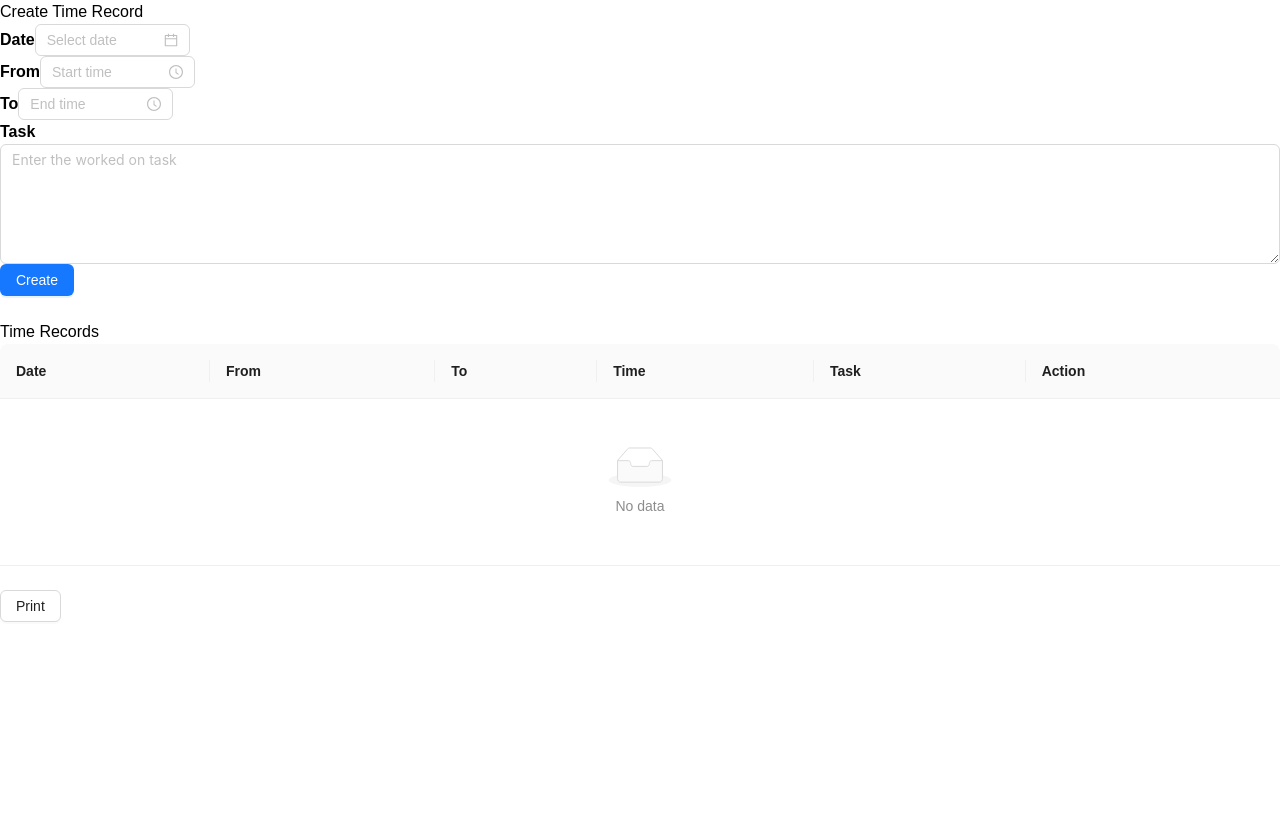
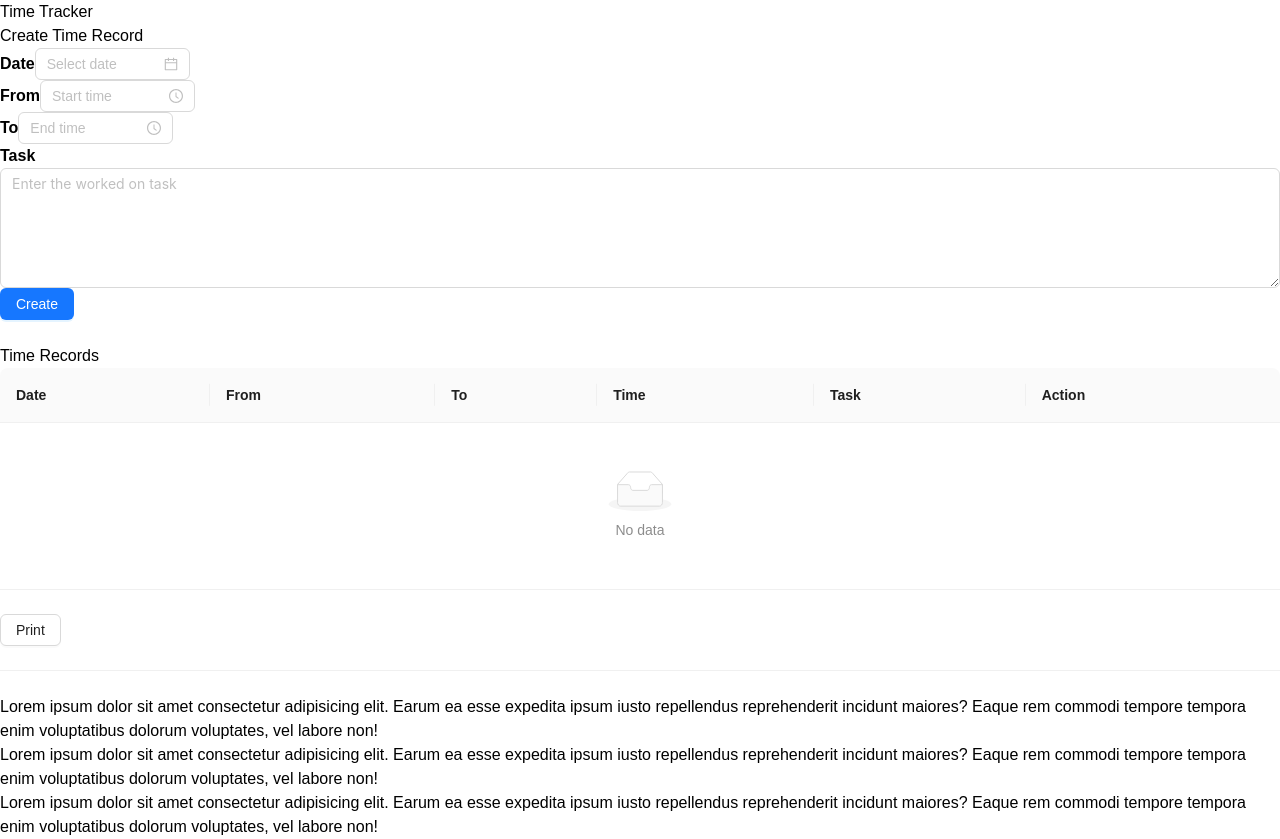
Before and after one commit to bitfexl/timetracker, a React (Vite) app in the folder time-tracker-ui/: page / in a window 1280 px wide. Before the commit the page ends 800 px from the top, so only its background shows below. Built offline with nearby package versions, Linux system fonts and the light colour scheme.

Commit message:
main layout

```diff
--- a/time-tracker-ui/src/App.tsx
+++ b/time-tracker-ui/src/App.tsx
@@ -1,7 +1,35 @@
+import { MainLayout } from "./layout/MainLayout";
 import { ProjectPage } from "./pages/ProjectPage";
 
 function App() {
-    return <ProjectPage></ProjectPage>;
+    const header = (
+        <div>
+            <h1>Time Tracker</h1>
+        </div>
+    );
+
+    const footer = (
+        <div className="flex justify-around gap-20 text-justify">
+            <p>
+                Lorem ipsum dolor sit amet consectetur adipisicing elit. Earum ea esse expedita ipsum iusto repellendus reprehenderit
+                incidunt maiores? Eaque rem commodi tempore tempora enim voluptatibus dolorum voluptates, vel labore non!
+            </p>
+            <p>
+                Lorem ipsum dolor sit amet consectetur adipisicing elit. Earum ea esse expedita ipsum iusto repellendus reprehenderit
+                incidunt maiores? Eaque rem commodi tempore tempora enim voluptatibus dolorum voluptates, vel labore non!
+            </p>
+            <p>
+                Lorem ipsum dolor sit amet consectetur adipisicing elit. Earum ea esse expedita ipsum iusto repellendus reprehenderit
+                incidunt maiores? Eaque rem commodi tempore tempora enim voluptatibus dolorum voluptates, vel labore non!
+            </p>
+        </div>
+    );
+
+    return (
+        <MainLayout header={header} footer={footer}>
+            <ProjectPage></ProjectPage>
+        </MainLayout>
+    );
 }
 
 export default App;
--- /dev/null
+++ b/time-tracker-ui/src/layout/MainLayout.tsx
@@ -0,0 +1,24 @@
+import { ReactNode } from "react";
+import { ChildrenProps } from "../util/Props";
+import { Divider } from "antd";
+
+export interface MainLayoutProps extends ChildrenProps {
+    header?: ReactNode;
+    footer?: ReactNode;
+}
+
+export function MainLayout({ header = null, children = null, footer = null }: MainLayoutProps) {
+    return (
+        <div className="pt-10 flex gap-20 justify-between flex-col max-w-screen-lg ml-4 mr-4 md:ml-10 md:mr-10 lg:ml-20 lg:mr-20 xl:ml-40 xl:mr-40 min-h-screen">
+            <div className="flex flex-col gap-10">
+                <header>{header}</header>
+                <main>{children}</main>
+            </div>
+
+            <footer className="pb-10">
+                <Divider></Divider>
+                {footer}
+            </footer>
+        </div>
+    );
+}
--- a/time-tracker-ui/src/pages/ProjectPage.tsx
+++ b/time-tracker-ui/src/pages/ProjectPage.tsx
@@ -27,7 +27,7 @@ export function ProjectPage() {
     }
 
     return (
-        <div className="inline-flex flex-col gap-2 ml-40 mr-40">
+        <div className="inline-flex flex-col gap-2">
             <TimeRecordEditor
                 records={timeRecords}
                 onCreate={(r) => setTimeRecords((records) => [...records, r])}
```
